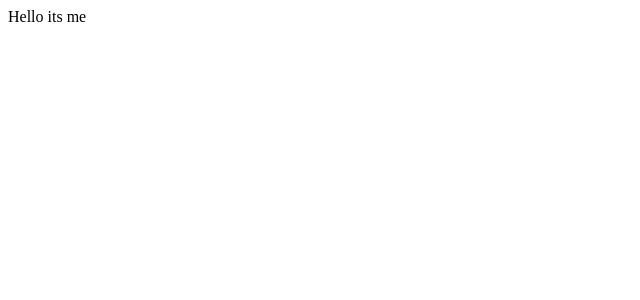
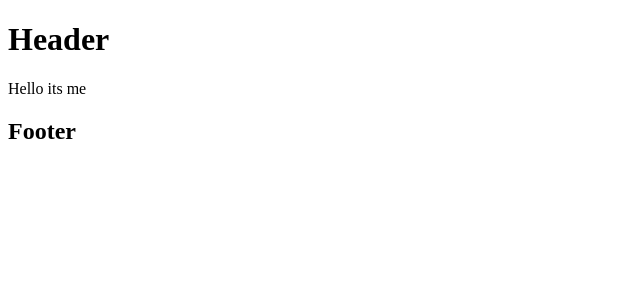
Before and after one commit to Vlad1m1ru5/next-site, a Next.js app: page / in a window 1280 px wide. Shown: the top 300 px of the page, without its empty margins (0-640 px from the left). Built offline with nearby package versions, Linux system fonts and the light colour scheme.

Commit message:
master
ts enabled

```diff
--- /dev/null
+++ b/components/footer.tsx
@@ -0,0 +1,7 @@
+const Footer: React.FunctionComponent = () => (
+  <footer>
+    <h2>Footer</h2>
+  </footer>
+)
+
+export default Footer
--- /dev/null
+++ b/components/header.tsx
@@ -0,0 +1,7 @@
+const Header: React.FunctionComponent = () => (
+  <header>
+    <h1>Header</h1>
+  </header>
+)
+
+export default Header
--- a/pages/index.jsx
+++ /dev/null
@@ -1,3 +0,0 @@
-const IndexPage = () => <dev>Hello its me</dev>
-
-export default IndexPage
--- /dev/null
+++ b/pages/index.tsx
@@ -0,0 +1,14 @@
+import Header from 'components/header'
+import Footer from 'components/footer'
+
+const IndexPage: React.FunctionComponent = () => (
+  <>
+    <Header />
+    Hello its me
+    <Footer />
+  </>
+)
+
+export const getStaticProps = async () => ({ props: {} })
+
+export default IndexPage
```
Also changed, not shown: package.json (+8 -0 lines), tsconfig.json (added, +82 -0 lines), next-env.d.ts (added), 2 other files (tests, documents, lock files or other folders).
